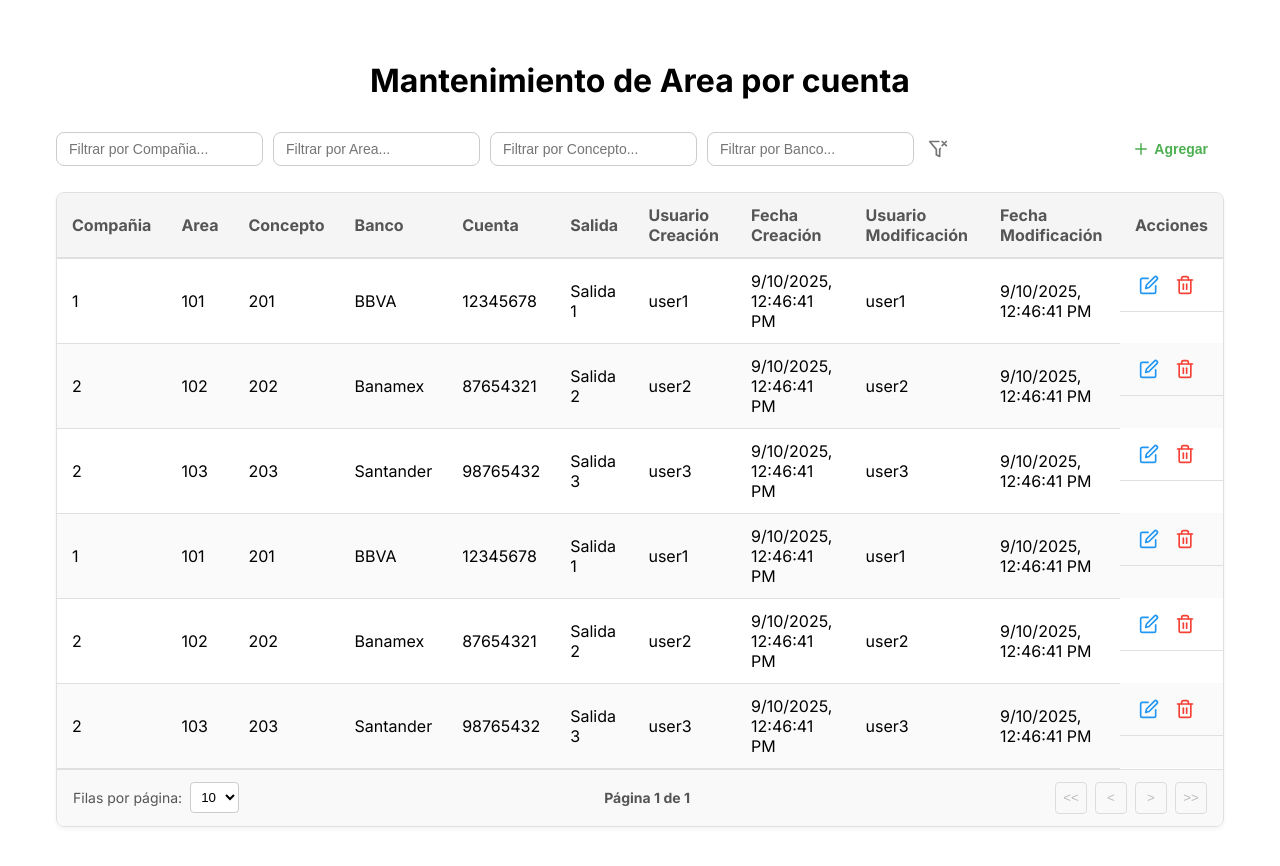
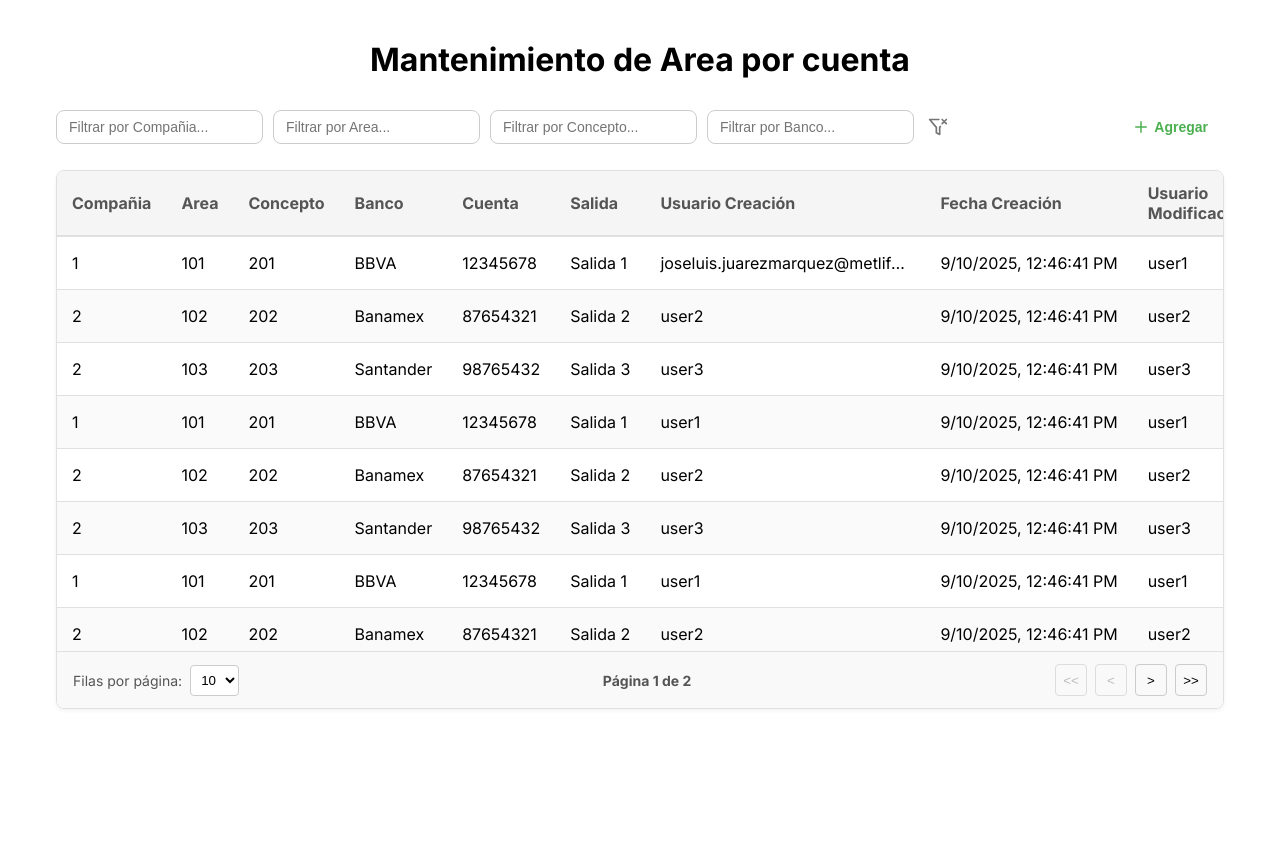
Before and after one commit to JosLuisDev/react-dynamic-crud-components, a React (Vite) app: page / in a window 1280 px wide. Shown: the top 866 px of the page. After the commit the page ends 800 px from the top, so only its background shows below. Built offline with nearby package versions, Linux system fonts and the light colour scheme.

Commit message:
Minor UI fixes

```diff
--- a/src/App.tsx
+++ b/src/App.tsx
@@ -136,6 +136,78 @@ const tableData: RowData[] = [
       "bankId": "BBVA",
       "accountNumber": 12345678,
       "salida": "Salida 1",
+      "creationUser": "joseluis.juarezmarquez@metlifeexternos.com.mx",
+      "creationDate": "2025-09-10T12:46:41.873",
+      "modificationUser": "user1",
+      "modificationDate": "2025-09-10T12:46:41.873"
+    },
+    {
+      "companyNumber": "2",
+      "areaId": "102",
+      "conceptId": "202",
+      "bankId": "Banamex",
+      "accountNumber": 87654321,
+      "salida": "Salida 2",
+      "creationUser": "user2",
+      "creationDate": "2025-09-10T12:46:41.873",
+      "modificationUser": "user2",
+      "modificationDate": "2025-09-10T12:46:41.873"
+    },
+    {
+      "companyNumber": "2",
+      "areaId": "103",
+      "conceptId": "203",
+      "bankId": "Santander",
+      "accountNumber": 98765432,
+      "salida": "Salida 3",
+      "creationUser": "user3",
+      "creationDate": "2025-09-10T12:46:41.873",
+      "modificationUser": "user3",
+      "modificationDate": "2025-09-10T12:46:41.873"
+    },
+    {
+      "companyNumber": "1",
+      "areaId": "101",
+      "conceptId": "201",
+      "bankId": "BBVA",
+      "accountNumber": 12345678,
+      "salida": "Salida 1",
+      "creationUser": "user1",
+      "creationDate": "2025-09-10T12:46:41.873",
+      "modificationUser": "user1",
+      "modificationDate": "2025-09-10T12:46:41.873"
+    },
+    {
+      "companyNumber": "2",
+      "areaId": "102",
+      "conceptId": "202",
+      "bankId": "Banamex",
+      "accountNumber": 87654321,
+      "salida": "Salida 2",
+      "creationUser": "user2",
+      "creationDate": "2025-09-10T12:46:41.873",
+      "modificationUser": "user2",
+      "modificationDate": "2025-09-10T12:46:41.873"
+    },
+    {
+      "companyNumber": "2",
+      "areaId": "103",
+      "conceptId": "203",
+      "bankId": "Santander",
+      "accountNumber": 98765432,
+      "salida": "Salida 3",
+      "creationUser": "user3",
+      "creationDate": "2025-09-10T12:46:41.873",
+      "modificationUser": "user3",
+      "modificationDate": "2025-09-10T12:46:41.873"
+    },
+    {
+      "companyNumber": "1",
+      "areaId": "101",
+      "conceptId": "201",
+      "bankId": "BBVA",
+      "accountNumber": 12345678,
+      "salida": "Salida 1",
       "creationUser": "user1",
       "creationDate": "2025-09-10T12:46:41.873",
       "modificationUser": "user1",
@@ -221,34 +293,12 @@ const App: React.FC = () => {
   // Manejar cuando estamos en agregar nuevo registro
   const handleSaveNewData = (newData: Record<string, any>) => {
     console.log("Nuevo registro a agregar:", newData);
+    setRowData(null);
   };
 
   // Manejar cuando estamos editando un registro existente
   const handleSaveEditData = (editedData: Record<string, any>) => {
     console.log("Registro editado a guardar:", editedData);
-    // Peticion al endpoint que actualiza un registro existente
-    fetch(`${BASE_URL}/update`, {
-      method: 'PUT',
-      headers: {
-        'Content-Type': 'application/json',
-      },
-      body: JSON.stringify(editedData),
-    })
-    .then(response => { // Verifica si la respuesta es exitosa
-      if (!response.ok) {
-        throw new Error('Error al actualizar el registro');
-      }
-      return response.json();
-    })
-    .then(data => { // Maneja la respuesta del servidor
-      console.log('Registro actualizado:', data);
-      // Actualizar la tabla con el registro editado
-      setTableRows(prevRows => prevRows.map(row => row.accountNumber === data.accountNumber ? data : row));
-    })
-    .catch(error => { // Maneja errores de red o del servidor
-      console.error('Error:', error);
-      alert('Hubo un error al actualizar el registro. Por favor, inténtelo de nuevo.');
-    });
     setRowData(null);
   }
 
@@ -270,7 +320,7 @@ const App: React.FC = () => {
 
   return (
     <div style={{ padding: '2rem' }}>
-      <h1 style={{ textAlign: 'center' }}>Mantenimiento de Area por cuenta</h1>
+      <h1 style={{ textAlign: 'center', marginTop: '0' }}>Mantenimiento de Area por cuenta</h1>
       <DynamicTable
         columns={sampleColumns}
         data={tableRows}
--- a/src/components/DynamicTable/DynamicTable.module.scss
+++ b/src/components/DynamicTable/DynamicTable.module.scss
@@ -1,4 +1,6 @@
 .mainWrapper {
+  display: flex; /*Resolver conflicto cuando el menu de paginacion sale de la pantalla*/
+  flex-direction: column; /*REsolver conflicto cuando el menu de paginacion sale de la pantalla*/
   margin: 1rem;
   border: 1px solid #e0e0e0;
   border-radius: 8px;
@@ -8,6 +10,8 @@
 
 .tableContainer {
   overflow-x: auto;
+  max-height: 60vh; /* Limita la altura máxima de la tabla */
+  overflow-y: auto; /* Añade scroll vertical si la tabla es muy alta */
 }
 
 .table {
@@ -38,6 +42,10 @@
 .tableCell {
   padding: 12px 15px;
   border-bottom: 1px solid #e0e0e0;
+  max-width: 250px; // Limita el ancho máximo de las celdas para evitar que se expandan demasiado
+  white-space: nowrap; // Evita que el texto se divida en varias líneas
+  overflow: hidden; // Oculta el desbordamiento de texto
+  text-overflow: ellipsis; // Añade "..." al final del texto que no cabe
 }
 
 .actionsCell {
@@ -95,7 +103,7 @@
   gap: 10px;
   padding: 10px 1rem;
   align-items: center; // Alinea verticalmente los inputs y botones
-  margin-bottom: 1rem;
+  margin-bottom: 0;
   background-color: #00000000;
   border-radius: 8px;
 }
--- a/src/components/DynamicTable/DynamicTable.tsx
+++ b/src/components/DynamicTable/DynamicTable.tsx
@@ -114,7 +114,7 @@ const DynamicTable: React.FC<DynamicTableProps> = ({ columns, data, onEdit, onCl
                 {columns.map((column) => (
                   <th key={column.id}>{column.label}</th>
                 ))}
-                <th>Acciones</th>
+                <th></th>
               </tr>
             </thead>
             <tbody>
@@ -125,7 +125,8 @@ const DynamicTable: React.FC<DynamicTableProps> = ({ columns, data, onEdit, onCl
                       {formatValue(row[column.id], column.type)}
                     </td>
                   ))}
-                  <td className={`${styles.tableCell} ${styles.actionsCell}`}>
+                  <td className={styles.tableCell}>
+                    <div className={styles.actionsCell}>
                       {onEdit && (
                         <button onClick={() => onEdit(row)} className={`${styles.actionButton} ${styles.editButton}`} title="Editar">
                           <svg xmlns="http://www.w3.org/2000/svg" width="20" height="20" viewBox="0 0 24 24" fill="none" stroke="currentColor" strokeWidth="2" strokeLinecap="round" strokeLinejoin="round">
@@ -153,6 +154,7 @@ const DynamicTable: React.FC<DynamicTableProps> = ({ columns, data, onEdit, onCl
                           <line x1="14" y1="11" x2="14" y2="17"></line>
                         </svg>
                       </button>
+                    </div>
                   </td>
                 </tr>
               ))}
```
Lines whose indentation alone changed are shown as unchanged.
